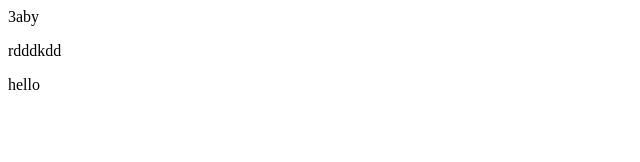
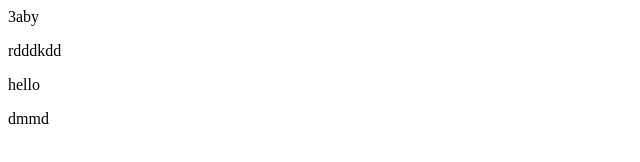
Before and after one commit to MohammedShawesh/git-test, a plain HTML site: page index.html in a window 1280 px wide. Shown: the full height of the page, 0-640 px from the left. Drawn offline with Linux system fonts and the light colour scheme.

Commit message:
Update index.html

```diff
--- a/index.html
+++ b/index.html
@@ -6,6 +6,7 @@
     <p>3aby</p>
      <p> rdddkdd</p>
      <p>hello</p>
+     <p>dmmd</p>
 
   </body>
 </html>
```
